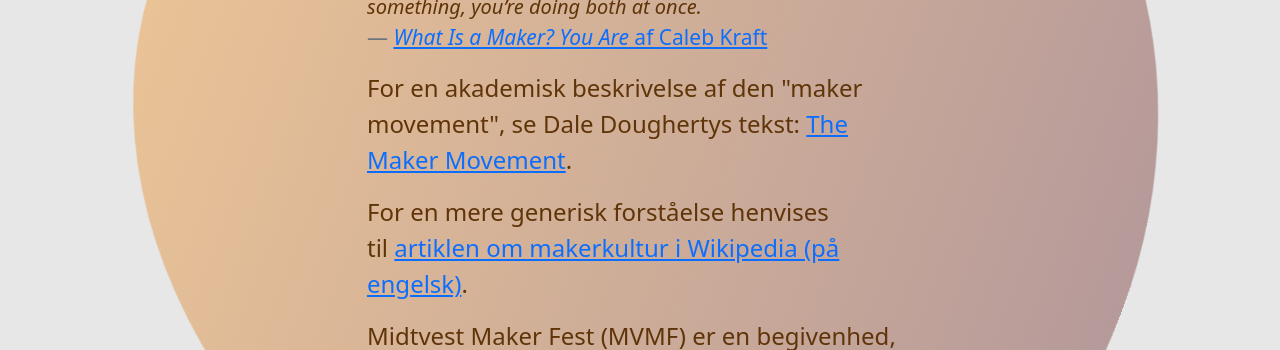
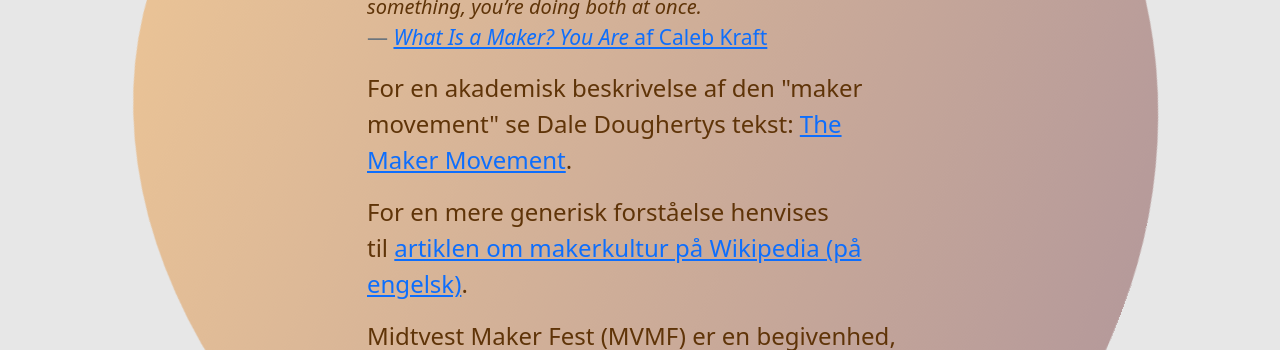
Before and after one commit to ProtoLab-BTECH-AU/mvmf-promo, a React (Create React App) app: page /about in a window 1280 px wide. Shown: the part 262-612 px from the top of the page. Built offline with nearby package versions, Linux system fonts and the light colour scheme; a web font is replaced by a local one.

Commit message:
src:About - fix Danish typos

```diff
--- a/src/pages/About.tsx
+++ b/src/pages/About.tsx
@@ -22,12 +22,12 @@ const text: Record<TLanguage, (JSX.Element | string)[]> = {
       </Figure>
     </>,
     <>
-      For en akademisk beskrivelse af den "maker movement", se Dale Doughertys tekst:&nbsp;
+      For en akademisk beskrivelse af den "maker movement" se Dale Doughertys tekst:&nbsp;
       <a href="https://muse.jhu.edu/article/499244">The Maker Movement</a>.
     </>,
     <>
       For en mere generisk forståelse henvises til&nbsp;
-      <a href="https://en.wikipedia.org/wiki/Maker_culture">artiklen om makerkultur i Wikipedia (på engelsk)</a>.
+      <a href="https://en.wikipedia.org/wiki/Maker_culture">artiklen om makerkultur på Wikipedia (på engelsk)</a>.
     </>,
     "Midtvest Maker Fest (MVMF) er en begivenhed, der støtter og hylder maker-kulturen som et fællesskab ved at forbinde det med lokalsamfund, industri og andre interesserede organisationer.",
     "Godt håndværk inden for design, materialeprocesser eller teknologiledelse er fundamentet for at fremstille gode produkter, services og oplevelser. Maker-spaces og maker-fællesskaber hjælper ikke blot med at udbrede godt håndværk, men de skaber og forfiner også færdigheder i anvendelsen af nye digitale værktøjer som eksempelvis 3D-printere, laserskærere og mikrocontrollere. Som et netværk af maker-spaces i Midt- og Vestjylland er det vores mål at facilitere maker-færdigheder, viden og informationsdeling mellem borgere, virksomheder, uddannelsesinstitutioner og civile organisationer.",
```
